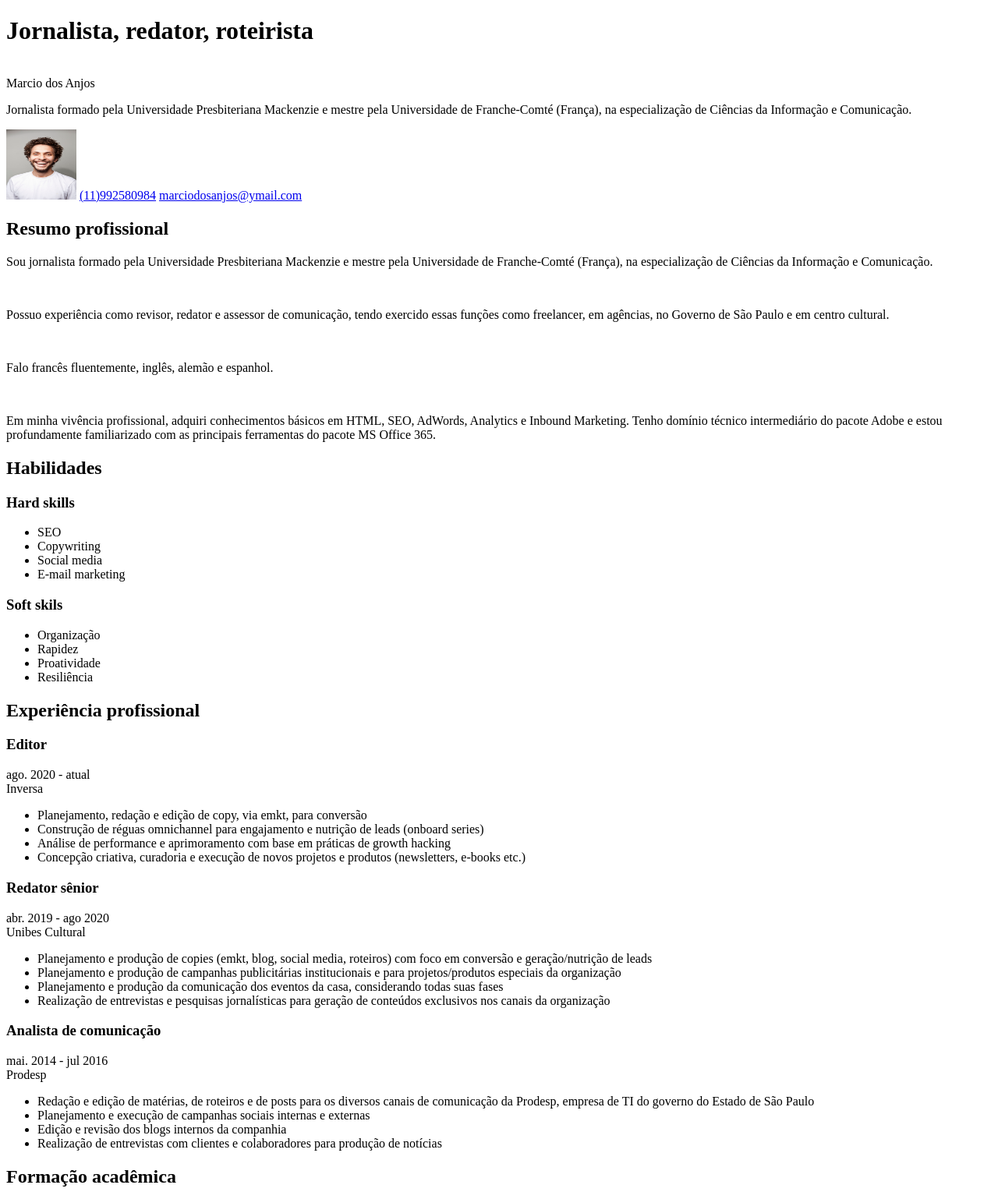
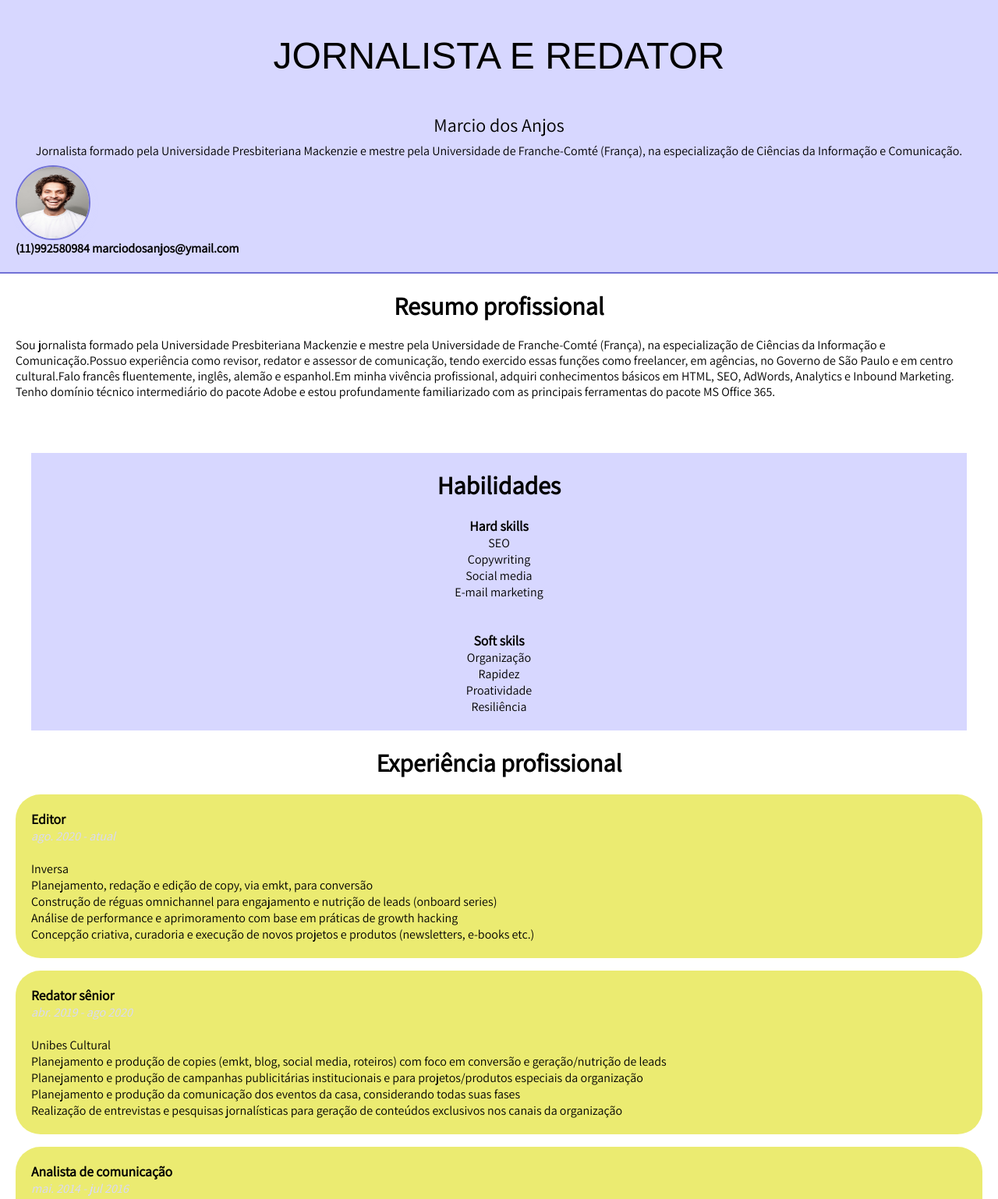
Before and after one commit to marciodosanjos1/marcio-anjos-curriculo, a plain HTML site: page index.html in a window 1280 px wide. Shown: the top 1538 px of the page at 78% size. Drawn offline with Linux system fonts and the light colour scheme.

Commit message:
estilos css parte 1

```diff
--- /dev/null
+++ b/assets/css/style.css
@@ -0,0 +1,148 @@
+:root {
+    --primaria: rgb(114, 114, 214);
+    --bg1: rgb(215, 215, 255);
+    --bg2: rgb(235, 235, 113);
+    --bg3: rgb(235, 183, 88);
+    --padding: 20px;
+}
+
+
+* {
+    box-sizing: border-box;
+    margin: 0;
+    padding: 0;
+    scroll-behavior: smooth;
+    font-family: 'Assistant';
+    font-size: 16px;
+
+}
+
+header, footer{
+    background-color: var(--bg1);
+}
+
+header,
+aside,
+main,
+section,
+article,
+div,
+footer{
+    padding: var(--padding);
+}
+
+
+header{
+    border-bottom: 2px solid var(--primaria);
+    display:flexbox;
+}
+
+header p{
+    display:block;
+    text-align: center;
+}
+
+header span{
+    display:block;
+    text-align: center;
+    font-size: 1.5em;
+}
+
+
+h1 {
+    font-family: Arial, Helvetica, sans-serif;
+    color: black;
+    font-size: 3em;
+    font-weight: 300;
+    margin: 24px auto;
+    text-align: center;
+    text-transform: uppercase;
+}
+
+h2,
+h3 {
+    color: black;
+}
+
+h2{
+    font-size: 2rem;
+    text-align: center;
+    margin-bottom: 20px;
+}
+
+h3 {
+    font-size: 1.1rem;
+}
+
+p {
+    color: black;
+    line-height: 20px;
+    margin: 8px auto;
+}
+
+header img {
+    animation: bordaCameleao 4s infinite;
+    border: 2px solid var(--primaria);
+    display: block;
+    border-radius: 50%;
+    filter: drop-shadow(2px 2px 4px var(--bg1));
+    height: 96px;
+    width: 96px;
+    transition: transform .8s cubic-bezier(.42,0,1,1);
+}
+
+header img:hoover{
+    transform: rotateY(360deg);
+}
+
+ul, ol{
+    list-style: none;
+}
+
+a {
+    color: inherit;
+    font-weight: bolder;
+    text-decoration: none;
+}
+
+#habilidades article{
+    background-color: var(--bg1);
+    display: inline-flexbox;
+    text-align: center;
+    min-width: calc (50% - 80px);
+    vertical-align: middle;
+    min-height: calc (50% - 80px);
+}
+
+[class*="-item"]{
+    background-color: var(--bg2);
+    border-radius: 32px;
+    margin-bottom: 16px;
+    padding: var(--padding);
+}
+
+.ano {
+    color:var(--bg1);
+    display: block;
+    font-style: italic;
+}
+
+[class*="-item" span]{
+
+}
+
+
+
+[class*="-item"]:last-child{
+    background: color bg 3;
+    }
+}
+
+[class*="-item"]:nth-child(odd){
+    background-color: var(--bg1);
+}
+
+footer{
+    border-top: 2px solid var(--primaria);
+    text-align: center;
+}
--- a/index.html
+++ b/index.html
@@ -4,39 +4,32 @@
 
     <meta charset="UTF-8">
     <meta name="viewport" content="width=device-width, initial-scale=1.0">
+    <link rel="stylesheet" href="assets/css/style.css">
     <title>Meu currículo</title>
+    <link href='https://fonts.googleapis.com/css?family=Assistant' rel='stylesheet'>
 
 </head>
-
-
 
 <body>
 
     <header>
-
-        <h1>Jornalista, redator, roteirista</h1>
+        <h1>Jornalista e redator</h1>
         <br>
         <span>Marcio dos Anjos</span>
         <p>Jornalista formado pela Universidade Presbiteriana Mackenzie e mestre pela Universidade de Franche-Comté (França), na especialização de Ciências da Informação e Comunicação.
         </p>
-        <img src="assets/imgs/_MG_5204.jpg" alt="Marcio dos Anjos" width="90" height="90">
+        <img src="assets/imgs/_MG_5204.jpg" alt=" foto de Marcio dos Anjos" width="90" height="90">
         <a href="tel:+5511992580984" target="_blank" rel="noopener noreferrer" title="Ligue para min">(11)992580984</a>
         <a href="mailto:marciodosanjos@ymail.com?subject=Quero%20te%20contratar&body=OI" title="Me escreva">marciodosanjos@ymail.com</a>
     </header>
             <aside>
             <h2>Resumo profissional</h2>
-            <p>Sou jornalista formado pela Universidade Presbiteriana Mackenzie e mestre pela Universidade de Franche-Comté (França), na especialização de Ciências da Informação e Comunicação.</p>
-            <br>
-            <p>Possuo experiência como revisor, redator e assessor de comunicação, tendo exercido essas funções como freelancer, em agências, no Governo de São Paulo e em centro cultural.</p>
-            <br>
-            <p>Falo francês fluentemente, inglês, alemão e espanhol.</p>
-            <br>
-            <p>Em minha vivência profissional, adquiri conhecimentos básicos em HTML, SEO, AdWords, Analytics e Inbound Marketing. Tenho domínio técnico intermediário do pacote Adobe e estou profundamente familiarizado com as principais ferramentas do pacote MS Office 365.</p>
+            <p>Sou jornalista formado pela Universidade Presbiteriana Mackenzie e mestre pela Universidade de Franche-Comté (França), na especialização de Ciências da Informação e Comunicação.Possuo experiência como revisor, redator e assessor de comunicação, tendo exercido essas funções como freelancer, em agências, no Governo de São Paulo e em centro cultural.Falo francês fluentemente, inglês, alemão e espanhol.Em minha vivência profissional, adquiri conhecimentos básicos em HTML, SEO, AdWords, Analytics e Inbound Marketing. Tenho domínio técnico intermediário do pacote Adobe e estou profundamente familiarizado com as principais ferramentas do pacote MS Office 365.</p>
             </aside>
 
 
     <main>
-        <section>
+        <section id="habilidades">
             <article>
                 <h2>Habilidades</h2>
 
@@ -63,9 +56,9 @@
     </section>
     <h2>Experiência profissional</h2>
 
-        <article>
+        <article class="profissao-item">
             <h3>Editor</h3>
-            <span>ago. 2020 - atual</span>
+            <span class="ano">ago. 2020 - atual</span>
             <br>
             <span>Inversa</span>
             <ul>
@@ -76,9 +69,9 @@
             </ul>
         </article>
 
-        <article>
+        <article class="profissao-item">
                 <h3>Redator sênior</h3>
-                <span>abr. 2019 - ago 2020</span>
+                <span class="ano">abr. 2019 - ago 2020</span>
                 <br>
                 <span>Unibes Cultural</span>
                 <ul>
@@ -89,9 +82,9 @@
                 </ul>
         </article>
 
-        <article>
+        <article class="profissao-item">
             <h3>Analista de comunicação</h3>
-            <span>mai. 2014 - jul 2016</span>
+            <span class="ano">mai. 2014 - jul 2016</span>
             <br>
             <span>Prodesp</span>
             <ul>
@@ -106,47 +99,48 @@
     <section>
     <h2>Formação acadêmica</h2>
 
-        <article>
+        <article class="formacao-item">
             <h3>Ciências da liguagem</h3>
             <span>mestrado</span>
             <br>
-            <span>ago. 2016 - ago. 2017</span>
+            <span class="ano">ago. 2016 - ago. 2017</span>
             <br>
             <span>Université de Franche-Comté</span>
         </article>
 
-        <article>
+        <article class="formacao-item">
             <h3>Jornalismo</h3>
             <span>bacharelado</span>
             <br>
-            <span>fev. 2008 - dez. 2011</span>
+            <span  class="ano">fev. 2008 - dez. 2011</span>
             <br>
             <span>Universidade Presbiteriana Mackenzie</span>
         </article>
         </section>
 
         <section>
+        <article class="linguas-item">
         <h2>Línguas</h2>
         <ul>
-            <li>Francês <span>avaçado</span></li>
+            <li>Francês<span>avaçado</span></li>
             <li>Inglês <span>avaçado</span></li>
             <li>Alemão <span>avaçado</span></li>
             <li>Espanhol<span>intermediário</span></li>
         </ul>
+    </article>
     </section>
 
     </main>
 
 
 
-    <footer>
+    <footer id="meuFooter">
         <p>
             <strong>Redator e jornalista</strong>
             <span>Marcio dos Anjos</span>
             <a href="tel:+5511992580984" target="_blank" rel="noopener noreferrer" title="Ligue para min">(11)992580984</a>
-            <a href="mailto:marciodosanjos@ymail.com?subject=Quero%20te%20contratar&body=OI" title="Me escreva">marciodosanjos@ymail.com</a>
+            <a href="mailto:marciodosanjos@ymail.com?subject=Quero%20te%20contratar&body=OI" title="Mande-me um e-mail">marciodosanjos@ymail.com</a>
           </p>
-
     </footer>
 
 </body>
```
